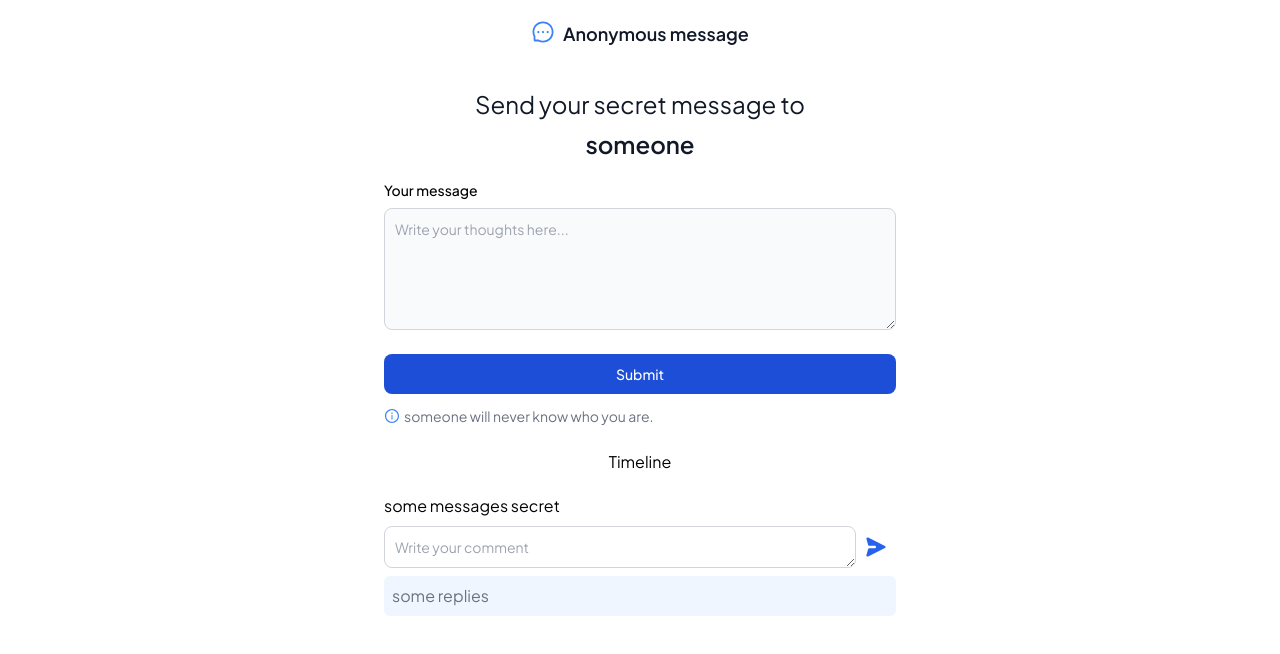
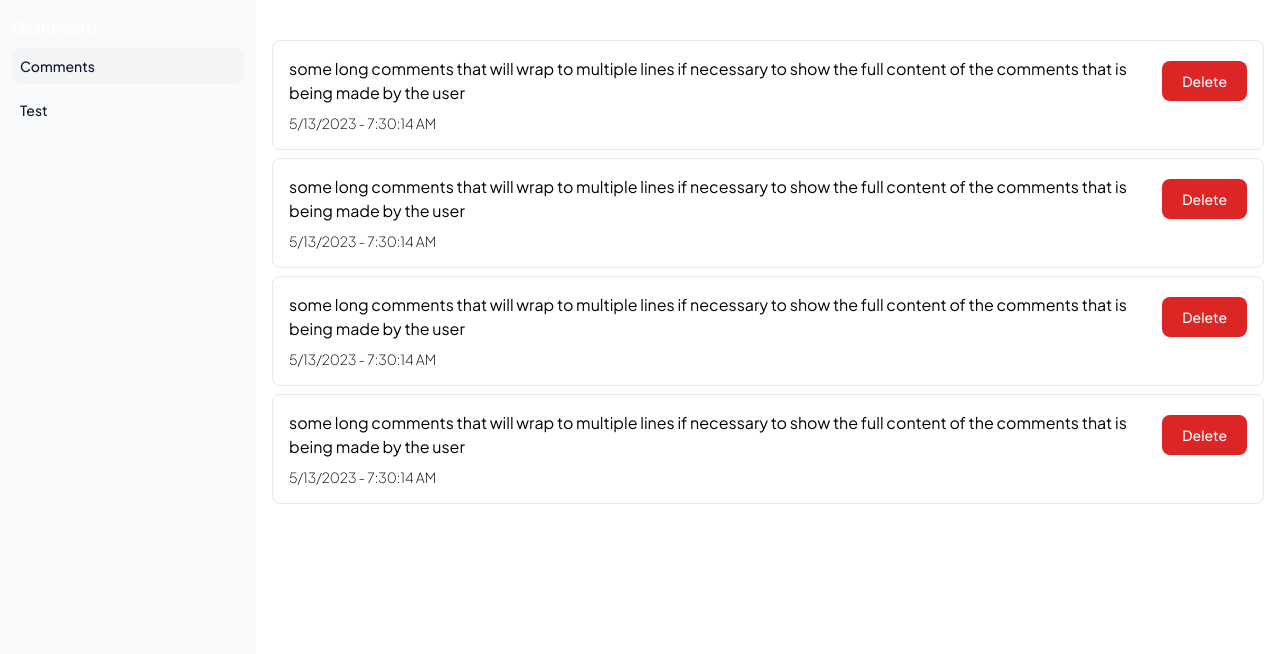
Before and after one commit to yaffalhakim1/anonymous-website-message, a Next.js app: page / in a window 1280 px wide. Shown: the top 654 px of the page. Built offline with nearby package versions, Linux system fonts and the light colour scheme.

Commit message:
add tme and date in comment card

```diff
--- a/components/admin/CommentsCard.tsx
+++ b/components/admin/CommentsCard.tsx
@@ -2,6 +2,8 @@ import React from "react";
 import { Button } from "../base/Button";
 
 function CommentsCard() {
+  const currentTime = new Date(Date.now()).toLocaleTimeString();
+  const currentDate = new Date(Date.now()).toLocaleDateString();
   return (
     <>
       <div className="p-4 border border-gray-200 rounded-lg dark:border-gray-700 mb-2">
@@ -12,9 +14,11 @@ function CommentsCard() {
             }
           </p>
           <div className="flex-shrink-0 ml-4">
-            <Button text={"Hapus"} variant="delete" />
+            <Button text={"Delete"} variant="delete" />
           </div>
         </div>
+
+        <p className="font-thin text-sm mt-2">{`${currentDate} - ${currentTime}`}</p>
       </div>
     </>
   );
--- a/components/admin/Dashboard.tsx
+++ b/components/admin/Dashboard.tsx
@@ -46,7 +46,6 @@ export function Dashboard() {
     } else {
       document.removeEventListener("mousedown", handleOutsideClick);
     }
-
     return () => {
       document.removeEventListener("mousedown", handleOutsideClick);
     };
--- a/components/base/Button.tsx
+++ b/components/base/Button.tsx
@@ -28,7 +28,7 @@ function BaseButton({ onClick, text, variant = "submit" }: ButtonProps) {
     variant === "delete"
       ? "bg-red-600 hover:bg-red-700 focus:ring-red-400"
       : "bg-blue-700 hover:bg-blue-800 focus:ring-blue-500";
-  const buttonText = variant === "delete" ? "Hapus" : text;
+  const buttonText = variant === "delete" ? text : text;
 
   return (
     <button
--- a/pages/index.tsx
+++ b/pages/index.tsx
@@ -9,9 +9,9 @@ const jakarta = Plus_Jakarta_Sans({ subsets: ["latin"] });
 export default function Home() {
   return (
     <main className={`flex flex-col ${jakarta.className}`}>
-      <PublicForm />
-      <Timeline />
-      {/* <Dashboard /> */}
+      {/* <PublicForm /> */}
+      {/* <Timeline /> */}
+      <Dashboard />
     </main>
   );
 }
```
